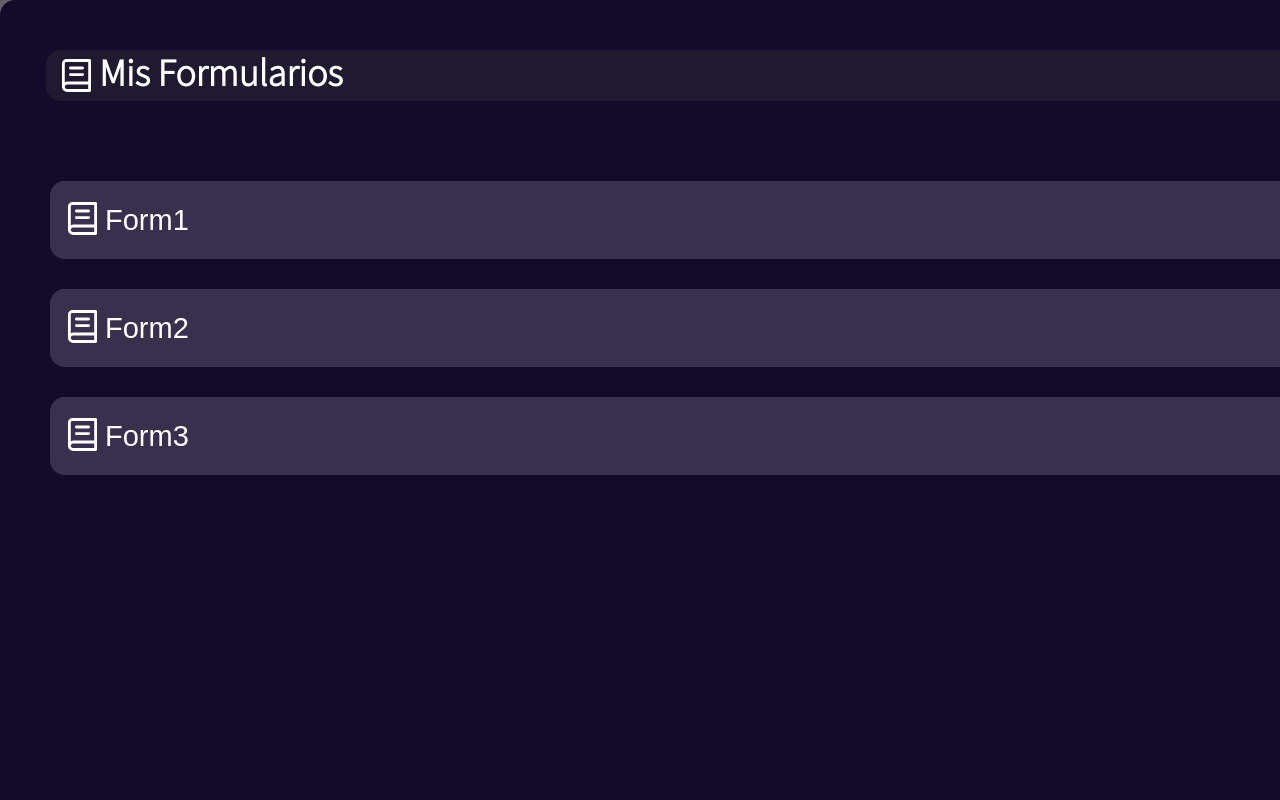
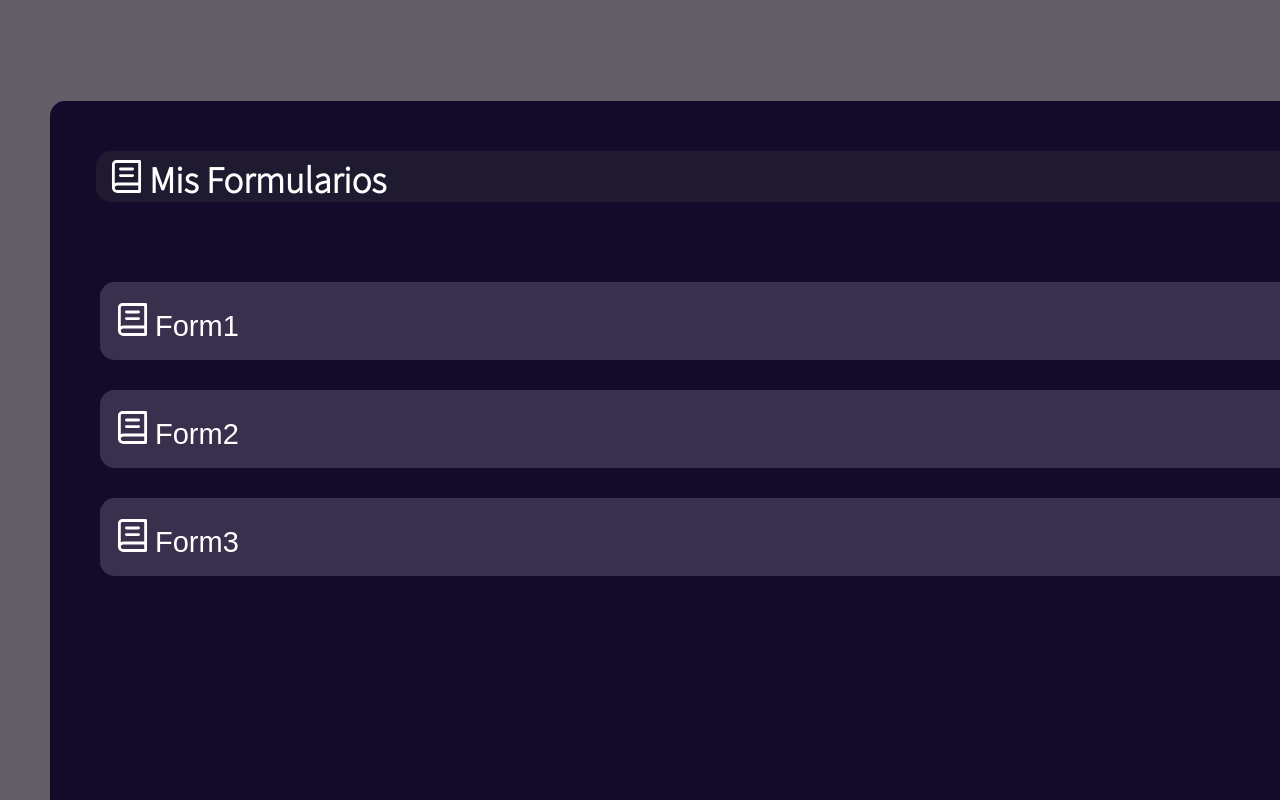
Before and after one commit to jact1001/forms, a React (Create React App) app in the folder packages/forms-web/: page /user-forms in a window 1280 px wide. Shown: the top 800 px of the page. Built offline with nearby package versions, Linux system fonts and the light colour scheme.

Commit message:
added user-forms styles

```diff
--- a/packages/forms-web/src/pages/user-forms/ui/src/HeadUserForm.tsx
+++ b/packages/forms-web/src/pages/user-forms/ui/src/HeadUserForm.tsx
@@ -0,0 +1,14 @@
+import React, {useState} from 'react';
+import '../styles/head-user-form.scss';
+
+
+const defaultClass = 'head-user-form';
+
+export const HeadUserForm = () => {
+
+    return (
+        <div className={`${defaultClass}`}>
+
+        </div>
+    );
+};
--- a/packages/forms-web/src/pages/user-forms/ui/src/ReturnButton.tsx
+++ b/packages/forms-web/src/pages/user-forms/ui/src/ReturnButton.tsx
@@ -1,6 +1,5 @@
 import React, {useState} from 'react';
 import '../styles/return-button.scss';
-
 import ReturnIcon from "../icons/ReturnIcon";
 
 
--- a/packages/forms-web/src/pages/user-forms/ui/src/user-forms.tsx
+++ b/packages/forms-web/src/pages/user-forms/ui/src/user-forms.tsx
@@ -3,13 +3,16 @@ import '../styles/user-forms.scss';
 import {ReturnButton} from "./ReturnButton";
 import {FormTitle} from "./FormTitle";
 import {SlideFormsContainer} from "./SlideFormsContainer";
+import {HeadUserForm} from "./HeadUserForm";
 
 const defaultClass = 'user-forms-container';
+
 
 export const Userforms = () => {
 
     return (
         <div className={`${defaultClass}`}>
+            <HeadUserForm/>
             <div className={`${defaultClass}__forms-container`}>
                 <FormTitle/>
                 <SlideFormsContainer/>
--- a/packages/forms-web/src/pages/user-forms/ui/styles/form-title.scss
+++ b/packages/forms-web/src/pages/user-forms/ui/styles/form-title.scss
@@ -14,9 +14,10 @@
     b {
       width: 290px;
       height: 50px;
-      font-size: 38px;
+      font-size: 37px;
       line-height: 44px;
       color: white;
+      margin-top: 13px;
     }
   }
 }
--- a/packages/forms-web/src/pages/user-forms/ui/styles/head-user-form.scss
+++ b/packages/forms-web/src/pages/user-forms/ui/styles/head-user-form.scss
@@ -0,0 +1,9 @@
+.head-user-form{
+  display: flex;
+  width: 100%;
+  min-width: 2100px;
+  height: 51px;
+  align-items: center;
+  background: #615E67;
+  margin-bottom: 50px;
+}
--- a/packages/forms-web/src/pages/user-forms/ui/styles/return-button.scss
+++ b/packages/forms-web/src/pages/user-forms/ui/styles/return-button.scss
@@ -6,6 +6,7 @@
     height: 50px;
     background: #0DD4C4;
     border-radius: 22px;
+    margin-left: 50px;
   }
 
   &__return-button-container {
--- a/packages/forms-web/src/pages/user-forms/ui/styles/slide-form.scss
+++ b/packages/forms-web/src/pages/user-forms/ui/styles/slide-form.scss
@@ -19,6 +19,7 @@
   &__name {
     display: flex;
     align-items: center;
+    margin-top: 10px;
     b {
       font-size: 29px;
       line-height: 15px;
--- a/packages/forms-web/src/pages/user-forms/ui/styles/user-forms.scss
+++ b/packages/forms-web/src/pages/user-forms/ui/styles/user-forms.scss
@@ -1,8 +1,9 @@
 .user-forms-container {
     width: 100%;
     min-width: 2100px;
-    height: 100%;
-    min-height: 976px;
+    height: auto;
+    min-height: 1040px;
+    padding-bottom: 30px;
     background: #615E67;
 
     &__forms-container {
@@ -17,6 +18,7 @@
         background: #140B2A;
         border-radius: 15px;
         margin-bottom: 20px;
+        margin-left: 50px;
     }
 
 }
```
